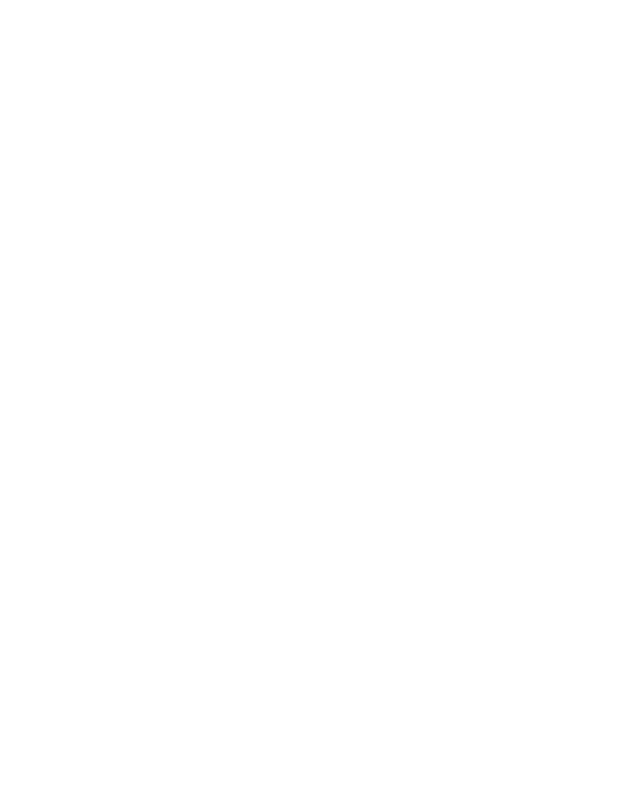
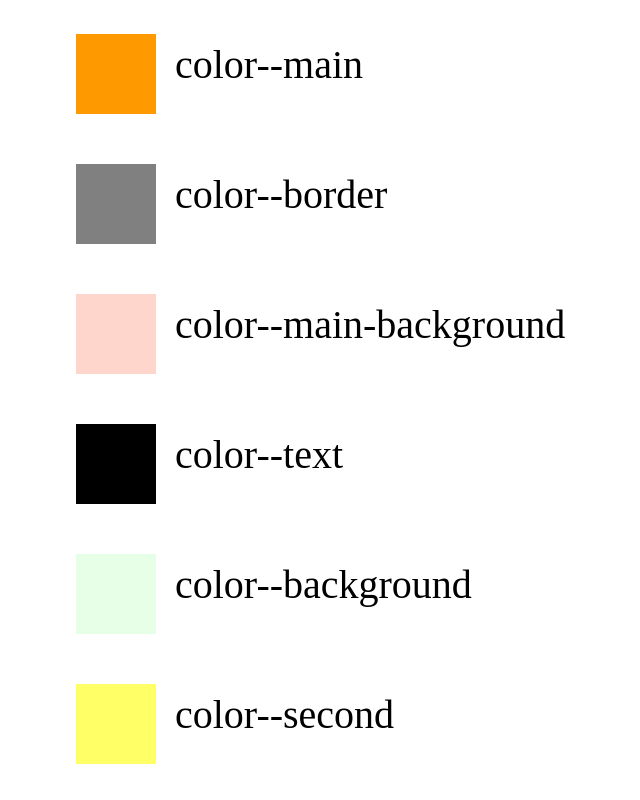
Before and after one commit to arturican/arturican.study.devlato.com, a plain HTML site: page html/index.html in a window 1280 px wide. Shown: the whole page, without its empty margins (274-914 px from the left). Drawn offline with Linux system fonts and the light colour scheme.

Commit message:
add palette color and class view-2

```diff
--- a/html/assets/styles/palette.css
+++ b/html/assets/styles/palette.css
@@ -1,18 +1,63 @@
-.color-main{
-  color: #ff3300;
+.palette-list {
+  margin-left: auto;
+  margin-right: auto;
+  width: 600px;
+}
+
+.color--main{
+  background-color: #ff9900;
+  vertical-align: middle;
+  line-height: normal;
+
 }
 .color--main-background{
-  background: #66ff99;
+  background-color: #ffd6cc;
+  vertical-align: middle;
+  line-height: normal;
 }
-.color--border{
-  border-color: #808080;
+
+.color--border {
+  background-color: #808080;
+  vertical-align: middle;
+  line-height: normal;
 }
+
 .color--text{
-  color: #000000;
+  background-color: black;
+  vertical-align: middle;
+  line-height: normal;
 }
+
 .color--background{
-  background-color:#e6ffe6
+  background-color:#e6ffe6;
+  vertical-align: middle;
+  line-height: normal;
 }
+
 .color--second{
-  color: #ffff66;
+  background-color: #ffff66;
+  vertical-align: middle;
+  line-height: normal;
 }
+
+.size-palette{
+  display: inline-block;
+  width: 80px;
+  height: 80px;
+}
+
+.text {
+  display: inline-block;
+  padding: 15px;
+}
+
+p {
+  font-size: 40px;
+}
+
+li{
+  list-style-type: none;
+  vertical-align: middle;
+  line-height: 2;
+  padding: 10px;
+}
--- a/html/index.html
+++ b/html/index.html
@@ -5,10 +5,37 @@
     <link rel="stylesheet" type="text/css" href="assets/styles/reset.css">
     <link rel="stylesheet" type="text/css" href="assets/styles/button.css">
     <link rel="stylesheet" type="text/css" href="assets/styles/palette.css">
+    <link rel="stylesheet" type="text/css" href="assets/styles/style.css">
     <link href="https://fonts.googleapis.com/css?family=Noto+Serif" rel="stylesheet">
   </head>
   <body>
-
-
+    <div class="palette-list">
+      <ul>
+        <li>
+          <div class="color--main size-palette"></div>
+          <div class="text"><p>color--main</p></div>
+        </li>
+        <li>
+          <div class="color--border size-palette"></div>
+          <div class="text"><p>color--border</p></div>
+        </li>
+        <li>
+          <div class="color--main-background size-palette"></div>
+          <div class="text"><p>color--main-background</p></div>
+        </li>
+        <li>
+          <div class="color--text size-palette"></div>
+          <div class="text"><p>color--text</p></div>
+        </li>
+        <li>
+          <div class="color--background size-palette"></div>
+          <div class="text"><p>color--background</p></div>
+        </li>
+        <li>
+          <div class="color--second size-palette"></div>
+          <div class="text"><p>color--second </p></div>
+        </li>
+      </ul>
+    </div>
   </body>
   </html>
```
